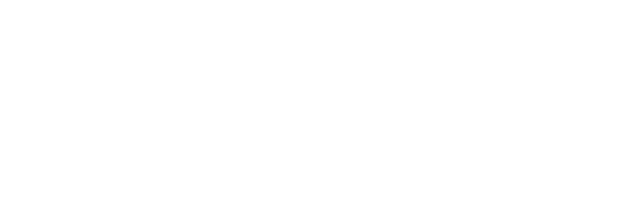
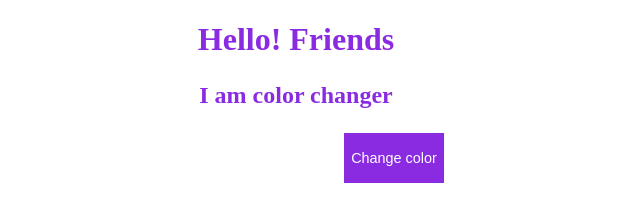
Before and after one commit to Aminasheikh/Background-color-changer, a plain HTML site: page backgroundColor/index.html in a window 1280 px wide. Shown: the whole page, without its empty margins (344-984 px from the left). Drawn offline with Linux system fonts and the light colour scheme.

Commit message:
update index.html

```diff
--- a/backgroundColor/index.html
+++ b/backgroundColor/index.html
@@ -4,8 +4,40 @@
     <meta charset="UTF-8">
     <meta name="viewport" content="width=device-width, initial-scale=1.0">
     <title>Background-color</title>
+    <style>
+        body{
+            transition: background-color 0.4s ease;
+        }
+        h1{
+            color:blueviolet;
+            text-align: center;
+        }
+        p{
+            color:blueviolet;
+            text-align: center;
+            font-size:1.5rem;
+            font-weight:bold;
+        }
+        button{
+            background-color:blueviolet;
+            color:white;
+            border:none;
+            width:100px;
+            height:50px;
+            margin-left:680px;
+            font-size:0.9rem;
+        }
+    </style>
 </head>
 <body>
-
+    <h1>Hello! Friends</h1>
+    <p>I am color changer</p>
+    <button onclick="colorChange()">Change color</button>
+    <script>
+        function colorChange(){
+            const color = "#" + Math.floor(Math.random()*16777215).toString(16);
+            document.body.style.backgroundColor = color;
+        }
+    </script>
 </body>
 </html>
```
